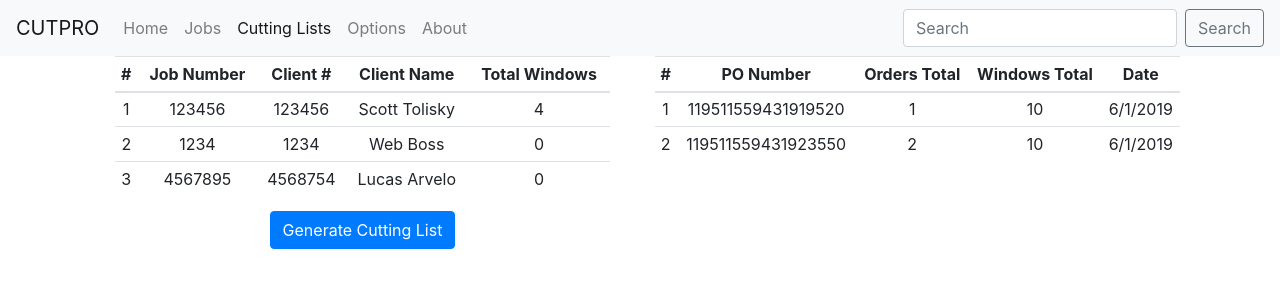
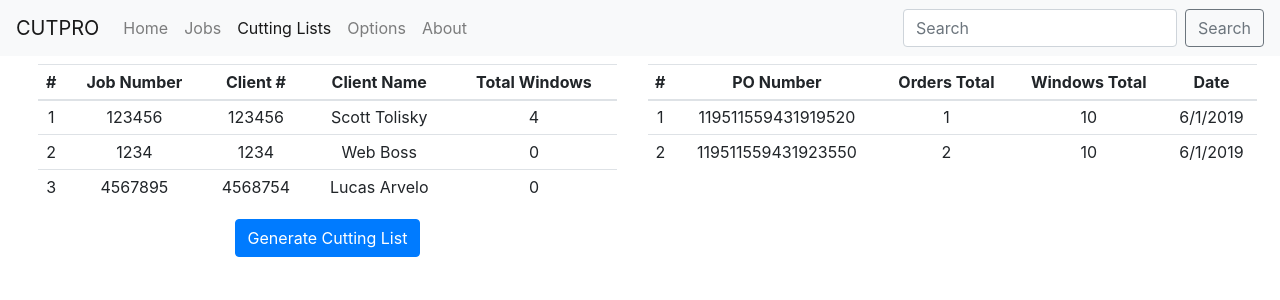
Before and after one commit to lucasarvelo/cutpro-frontend, a React (Create React App) app: page /cuttinglist in a window 1280 px wide. Shown: the top 300 px of the page. Built offline with nearby package versions, Linux system fonts and the light colour scheme.

Commit message:
Added Cutting Lists Views

```diff
--- a/src/App.js
+++ b/src/App.js
@@ -8,6 +8,7 @@ import About from "./views/About";
 import JobEdit from "./views/JobEdit";
 import "./App.css";
 import NavBar from "./components/NavBar/NavBar";
+import CuttingListProcess from "./views/CuttingListProcess";
 
 class App extends Component {
   render() {
@@ -15,13 +16,14 @@ class App extends Component {
       <Router>
         <div className="App">
           <NavBar />
-          <div className="container">
+          <div className="container-fluid">
             <Route exact path="/" component={Dashboard} />
             <Route exact path="/jobs" component={Jobs} />
             <Route exact path="/cuttinglist" component={CuttingList} />
             <Route exact path="/options" component={Options} />
             <Route exact path="/about" component={About} />
             <Route path="/jobs/:id" component={JobEdit} />
+            <Route path="/cuttinglist/:id" component={CuttingListProcess} />
           </div>
         </div>
       </Router>
--- a/src/views/CuttingList.jsx
+++ b/src/views/CuttingList.jsx
@@ -5,10 +5,10 @@ const CuttingList = () => {
   return (
     <div className="container-fluid">
       <div className="row">
-        <div className="col-6">
+        <div className="col-lg-6 p-2">
           <JobsSelection />
         </div>
-        <div className="col-6">
+        <div className="col-lg-6 p-2">
           <CuttingListTable />
         </div>
       </div>
--- /dev/null
+++ b/src/views/CuttingListProcess.jsx
@@ -0,0 +1,27 @@
+import React from "react";
+import { Link } from "react-router-dom";
+import CuttingListProcessTable from "../components/CuttingListProcessTable/CuttingListProcessTable";
+
+const CuttingListProcess = props => {
+  return (
+    <div className="container-fliud">
+      <div className="row">
+        <div className="col-md-3 p-4">
+          <Link to="/cuttinglist">
+            <button className="btn btn-info">Back to Cutting Lists </button>
+          </Link>
+        </div>
+        <div className="col-md-9 p-4">
+          <h1>PO Number: {props.match.params.id}</h1>
+        </div>
+      </div>
+      <div className="row">
+        <div className="col">
+          <CuttingListProcessTable poNumber={Number(props.match.params.id)} />
+        </div>
+      </div>
+    </div>
+  );
+};
+
+export default CuttingListProcess;
```
